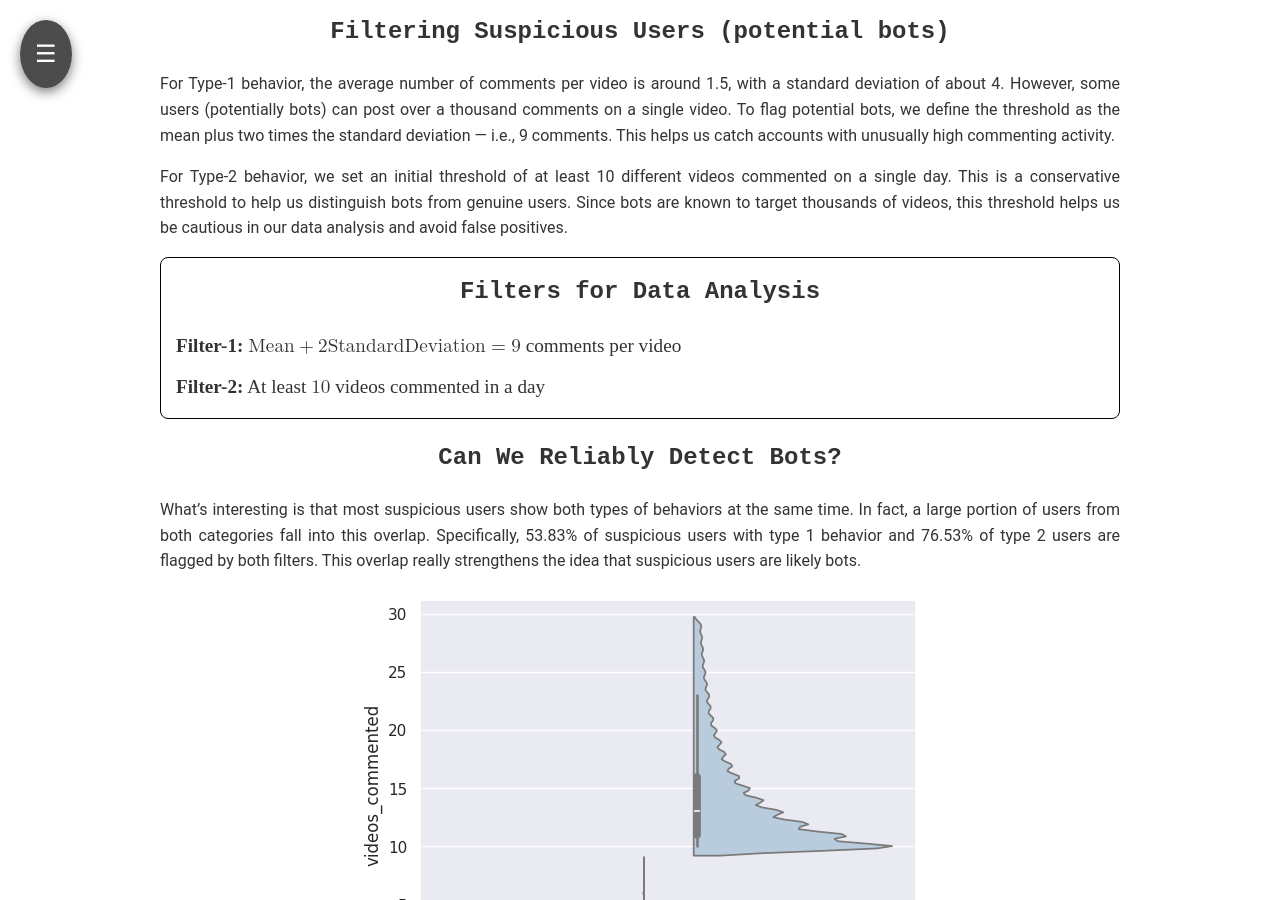
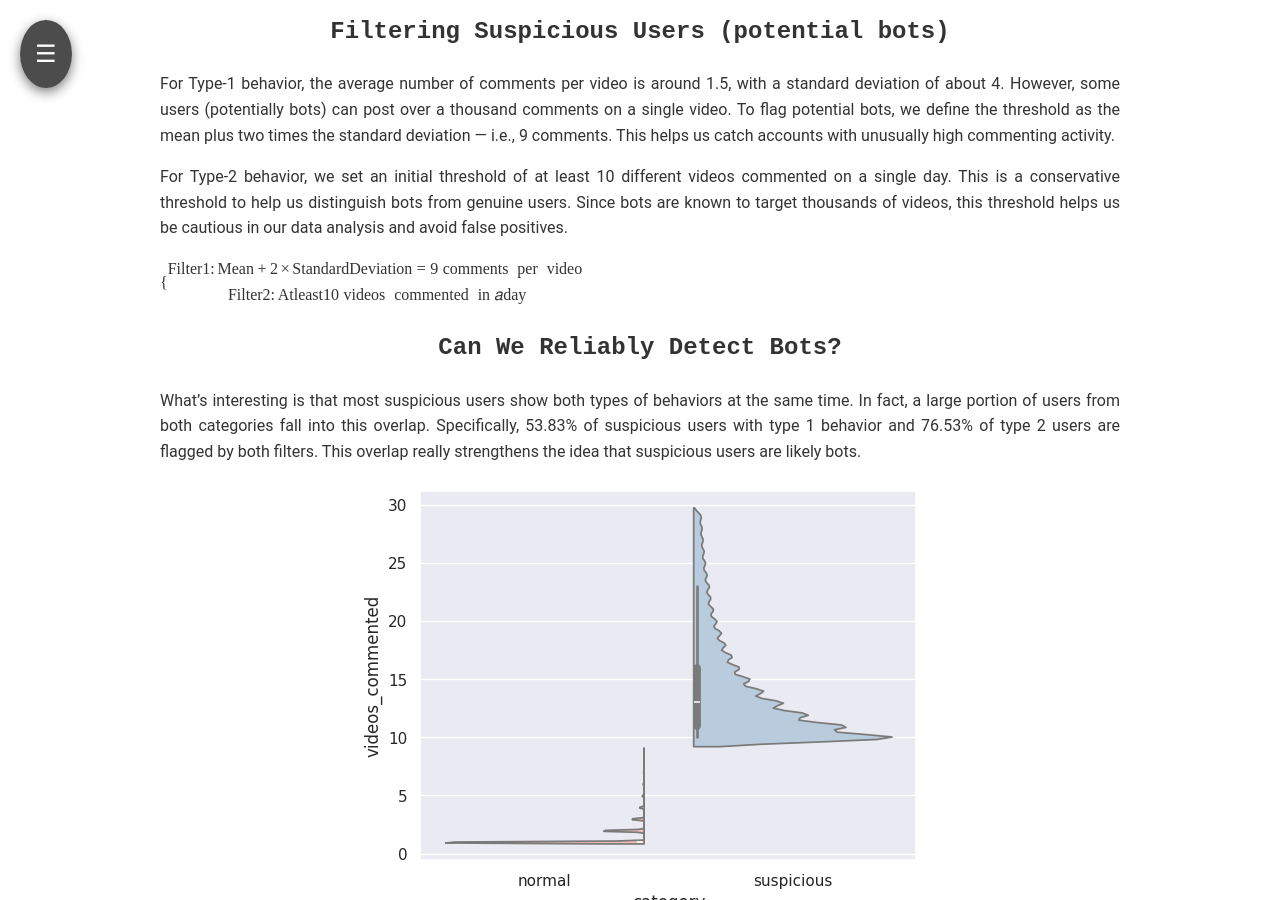
Before and after one commit to amaulap2/Datastory, a Jekyll site: the page built from index.markdown, in a window 1280 px wide and 900 px high, scrolled down 1578 px. Built offline with Jekyll 4.4.1, drawn with Linux system fonts in a browser that asks for light colours.

Commit message:
matching intersection styles

```diff
--- a/_includes/parts/introduction.md
+++ b/_includes/parts/introduction.md
@@ -33,34 +33,57 @@ For Type-2 behavior, we set an initial threshold of at least 10 different videos
   </ul>
 </div>
 -->
-<div style="border: 1px solid black; padding: 15px; background-color: white; border-radius: 8px; font-family: 'Times New Roman', serif;">
-  <h2 style="margin-top: 0; text-align: center;">Filters for Data Analysis</h2>
-  <ul style="list-style-type: none; padding: 0; margin: 0; font-size: 1.2em;">
-    <li style="margin-bottom: 10px;">
-      <strong>Filter-1:</strong>
-      <math xmlns="http://www.w3.org/1998/Math/MathML">
-        <mi>Mean</mi>
-        <mo>+</mo>
-        <mn>2</mn>
-        <mo>&#x2062;</mo>
-        <mi>Standard</mi>
-        <mo>&#x2062;</mo>
-        <mi>Deviation</mi>
-        <mo>=</mo>
-        <mn>9</mn>
-      </math>
-      comments per video
-    </li>
-    <li>
-      <strong>Filter-2:</strong>
-      At least
-      <math xmlns="http://www.w3.org/1998/Math/MathML">
-        <mn>10</mn>
-      </math>
-      videos commented in a day
-    </li>
-  </ul>
-</div>
+<math display="block" class="tml-display" style="display: block; font-family: 'Times New Roman', serif;">
+  <mrow>
+    <mo fence="true" form="prefix">{</mo>
+    <mtable displaystyle="true" columnalign="right left">
+      <mtr>
+        <mtd class="tml-right" style="padding: 0.7ex 0em 0.7ex 0em;">
+          <mrow></mrow>
+        </mtd>
+        <mtd class="tml-left" style="padding: 0.7ex 0em 0.7ex 0em;">
+          <mrow>
+            <mi>Filter</mi>
+            <mn>1</mn>
+            <mo>:</mo>
+            <mi>Mean</mi>
+            <mo>+</mo>
+            <mn>2</mn>
+            <mo>×</mo>
+            <mi>Standard</mi>
+            <mi>Deviation</mi>
+            <mo>=</mo>
+            <mn>9</mn>
+            <mo>comments</mo>
+            <mo>per</mo>
+            <mo>video</mo>
+          </mrow>
+        </mtd>
+      </mtr>
+      <mtr>
+        <mtd class="tml-right" style="padding: 0.7ex 0em 0.7ex 0em;">
+          <mrow></mrow>
+        </mtd>
+        <mtd class="tml-left" style="padding: 0.7ex 0em 0.7ex 0em;">
+          <mrow>
+            <mi>Filter</mi>
+            <mn>2</mn>
+            <mo>:</mo>
+            <mi>At</mi>
+            <mi>least</mi>
+            <mn>10</mn>
+            <mo>videos</mo>
+            <mo>commented</mo>
+            <mo>in</mo>
+            <mi>a</mi>
+            <mi>day</mi>
+          </mrow>
+        </mtd>
+      </mtr>
+    </mtable>
+    <mo fence="true" form="postfix"></mo>
+  </mrow>
+</math>
 
 ## Can We Reliably Detect Bots?
 What's interesting is that most suspicious users show both types of behaviors at the same time. In fact, a large portion of users from both categories fall into this overlap. Specifically, 53.83% of suspicious users with type 1 behavior and 76.53% of type 2 users are flagged by both filters. This overlap really strengthens the idea that suspicious users are likely bots.
```
